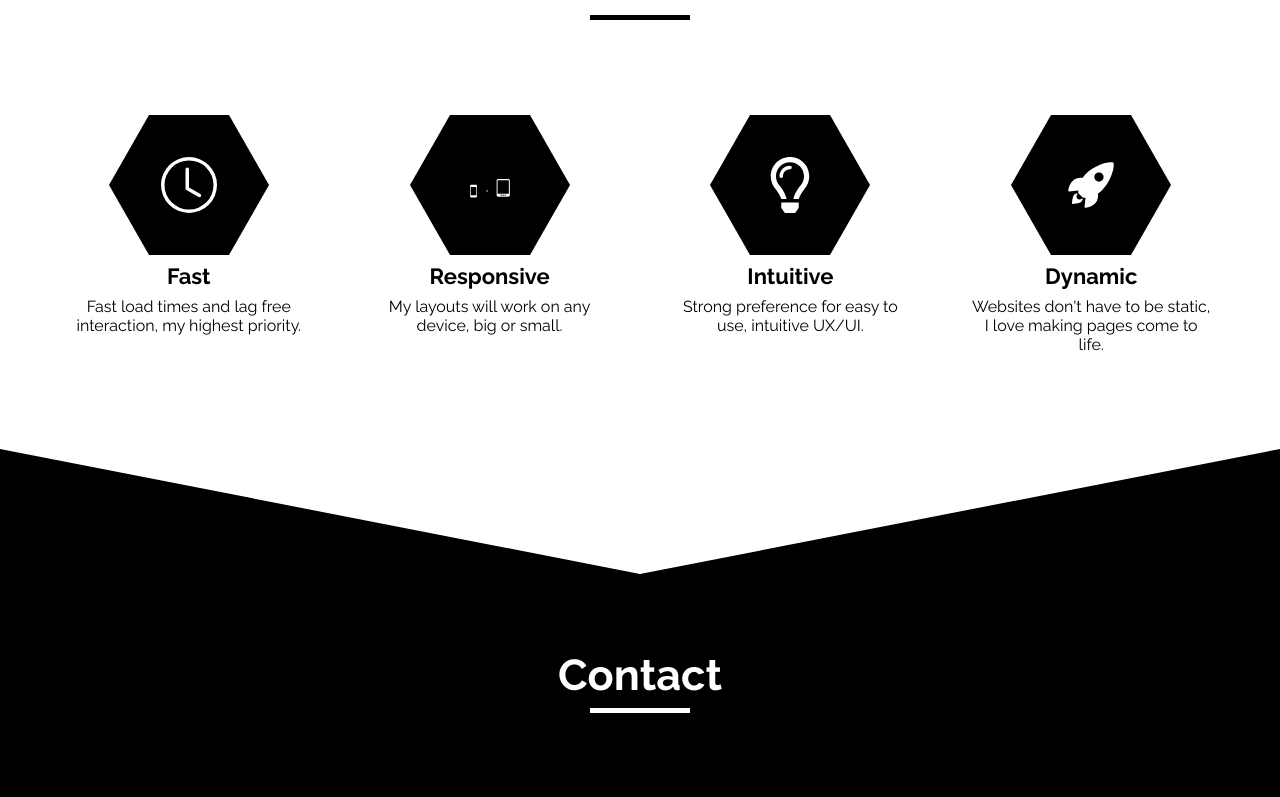
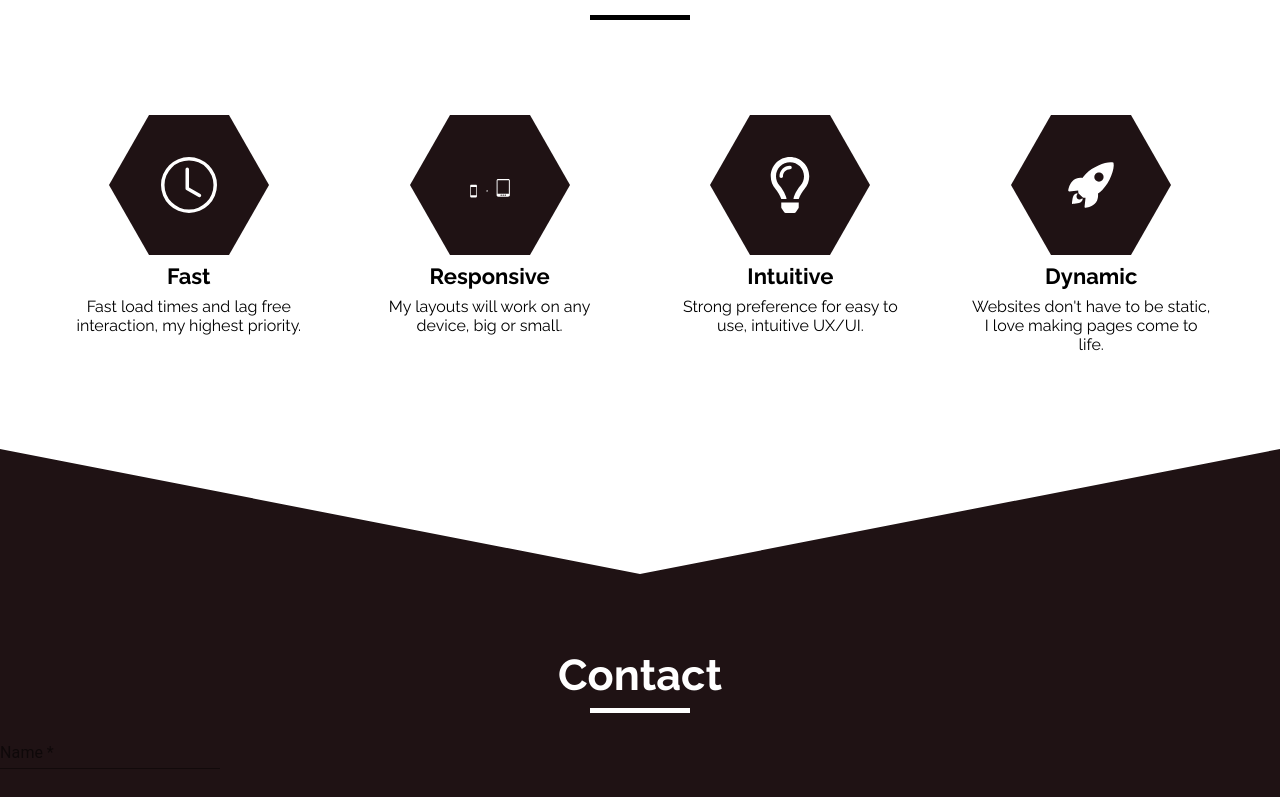
Before and after one commit to tonyykosseifyy/portfolio-project, a React (Create React App) app: page / in a window 1280 px wide. Shown: the part 974-1771 px from the top of the page. Built offline with nearby package versions, Linux system fonts and the light colour scheme.

Commit message:
About Section finished

```diff
--- a/src/App.js
+++ b/src/App.js
@@ -1,4 +1,4 @@
-import React, { createRef , useEffect } from 'react'
+import React, { createRef , useEffect , useState } from 'react'
 import './App.css' ;
 import './styles.sass' ;
 import video from './video.mp4' ;
@@ -12,12 +12,15 @@ import { BsClock } from 'react-icons/bs'
 import { DiResponsive } from 'react-icons/di' ;
 import { FaRegLightbulb } from 'react-icons/fa' ;
 import { IoIosRocket } from 'react-icons/io' ;
+import TextField from '@material-ui/core/TextField';
+
 
 function App() {
   const videoRef = createRef(null) ;
   useEffect(() => {
       videoRef.current.play() ;
   }, [])
+  const [ name , setName ] = useState('') ;
         return (
         <div className='app'>
           <Home id='home'>
@@ -57,8 +60,10 @@ function App() {
                       <BsClock />
                     </Hexagon>
                   </Flip>
+                  <Fade>
                     <h3>Fast</h3>
                     <p>Fast load times and lag free interaction, my highest priority.</p>
+                    </Fade>
                   </Container>
 
                   <Container>
@@ -67,9 +72,10 @@ function App() {
                         <DiResponsive />
                       </Hexagon>
                     </Flip>
+                    <Fade>
                       <h3>Responsive</h3>
                       <p>My layouts will work on any device, big or small.</p>
-
+                      </Fade>
                     </Container>
 
                     <Container>
@@ -78,9 +84,10 @@ function App() {
                           <FaRegLightbulb />
                         </Hexagon>
                       </Flip>
+                      <Fade>
                         <h3>Intuitive</h3>
                         <p>Strong preference for easy to use, intuitive UX/UI.</p>
-
+                      </Fade>
                       </Container>
                       <Container>
                         <Flip>
@@ -88,9 +95,10 @@ function App() {
                             <IoIosRocket />
                           </Hexagon>
                         </Flip>
+                          <Fade>
                           <h3>Dynamic</h3>
                           <p>Websites don't have to be static, I love making pages come to life.</p>
-
+                          </Fade>
                         </Container>
 
               </AboutContainer>
@@ -105,6 +113,9 @@ function App() {
                 <Fade left >
                   <Bar color='white'/>
                 </Fade>
+
+                <TextField id="standard-basic" color='secondary' required label="Name" value={name} onChange={(e) => setName(e.target.value)} />
+
             </Contact>
         </div>
 
--- a/src/StyledComponents.js
+++ b/src/StyledComponents.js
@@ -65,6 +65,11 @@ export const Link = styled.a`
   &:hover {
     color: #832D21;
   }
+  @media (max-width: 680px) {
+      font-size: 14px ;
+      margin: 0 ;
+      padding: 0 ;
+  }
 
 `
 
@@ -80,6 +85,10 @@ export const Navbar = styled.nav`
   display: flex ;
   padding-left: 20px ;
   z-index: 10000 ;
+  @media (max-width: 680px) {
+    justify-content : space-evenly ;
+    padding-left: 0 ;
+  }
 `
 export const About = styled.section`
   width: 100% ;
@@ -91,7 +100,7 @@ export const Contact = styled.section`
   clip-path: polygon(0 0, 50% 25%, 100% 0, 100% 100%, 0 100%, 0% 60%, 0 0);
   height: 500px ;
   width: 100% ;
-  background: black ;
+  background: #1F1214 ;
   padding-top: 200px;
 `
 
@@ -127,7 +136,8 @@ export const AboutContainer = styled.div`
     }
     @media (max-width: 680px) {
       grid-template-columns: 1fr ;
-      grid-template-rows: repeat(4 , 1fr)
+      grid-template-rows: repeat(4 , 1fr) ;
+      padding: 0px 3vw ;
     }
 `
 
@@ -146,13 +156,16 @@ export const Container = styled.div`
     max-width: 80% ;
     margin-top: 8px;
   }
+  @media (max-width: 680px) {
+    margin: 30px 0 ;
+  }
 `
 
 export const Hexagon = styled.div`
   clip-path: polygon(25% 0%, 75% 0%, 100% 50%, 75% 100%, 25% 100%, 0% 50%);
   height: 140px ;
   width: 160px ;
-  background: black ;
+  background: #1F1214 ;
   display: flex;
   justify-content: center ;
   align-items: center ;
```
Also changed, not shown: 1 other file (tests, documents, lock files or other folders).
